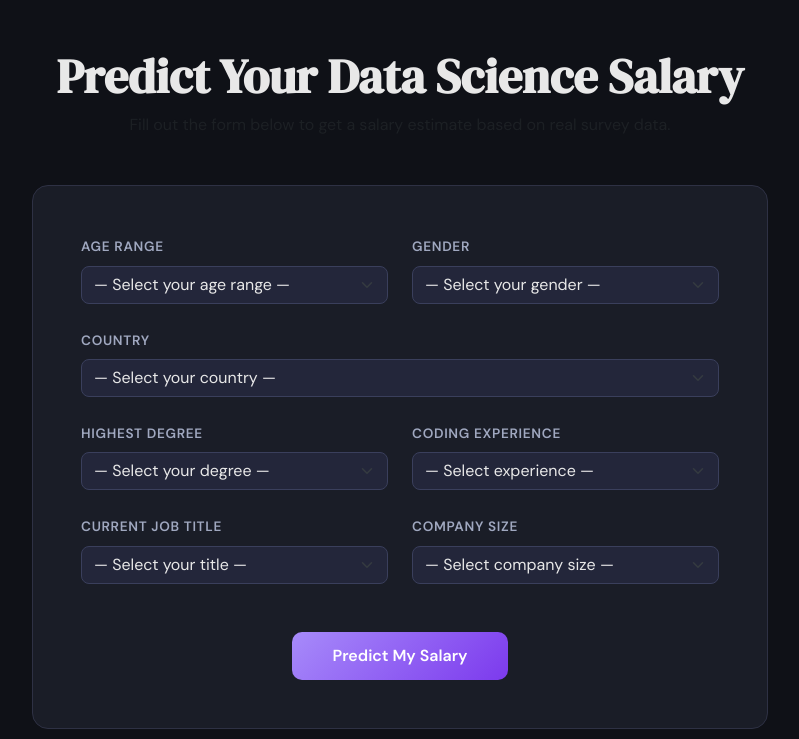
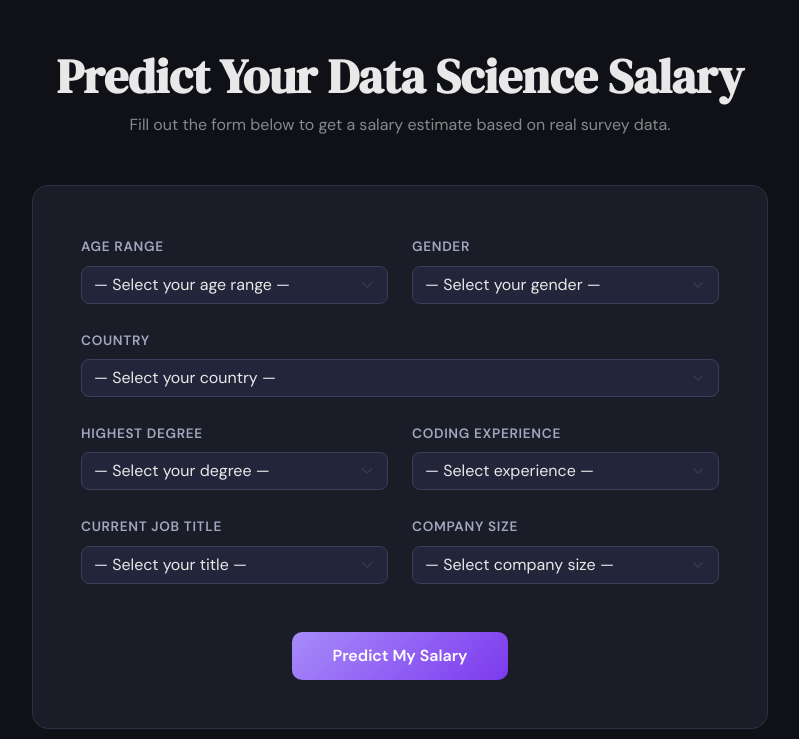
Before and after one commit to DrewPetersonGit/salary-frontend, a Flask app: page / in a window 1280 px wide. Shown: the part 61-800 px from the top of the page, without its empty margins (240-1039 px from the left). Run offline with Flask 3, Linux system fonts and the light colour scheme.

Commit message:
change readability

```diff
--- a/templates/index.html
+++ b/templates/index.html
@@ -6,7 +6,7 @@
 
         <div class="text-center mb-5">
             <h1 class="display-5 fw-bold">Predict Your Data Science Salary</h1>
-            <p class="text-muted">Fill out the form below to get a salary estimate based on real survey data.</p>
+            <p class="text-white-50">Fill out the form below to get a salary estimate based on real survey data.</p>
         </div>
 
         {% if predicted_salary %}
```
Also changed, not shown: 1 other file.
